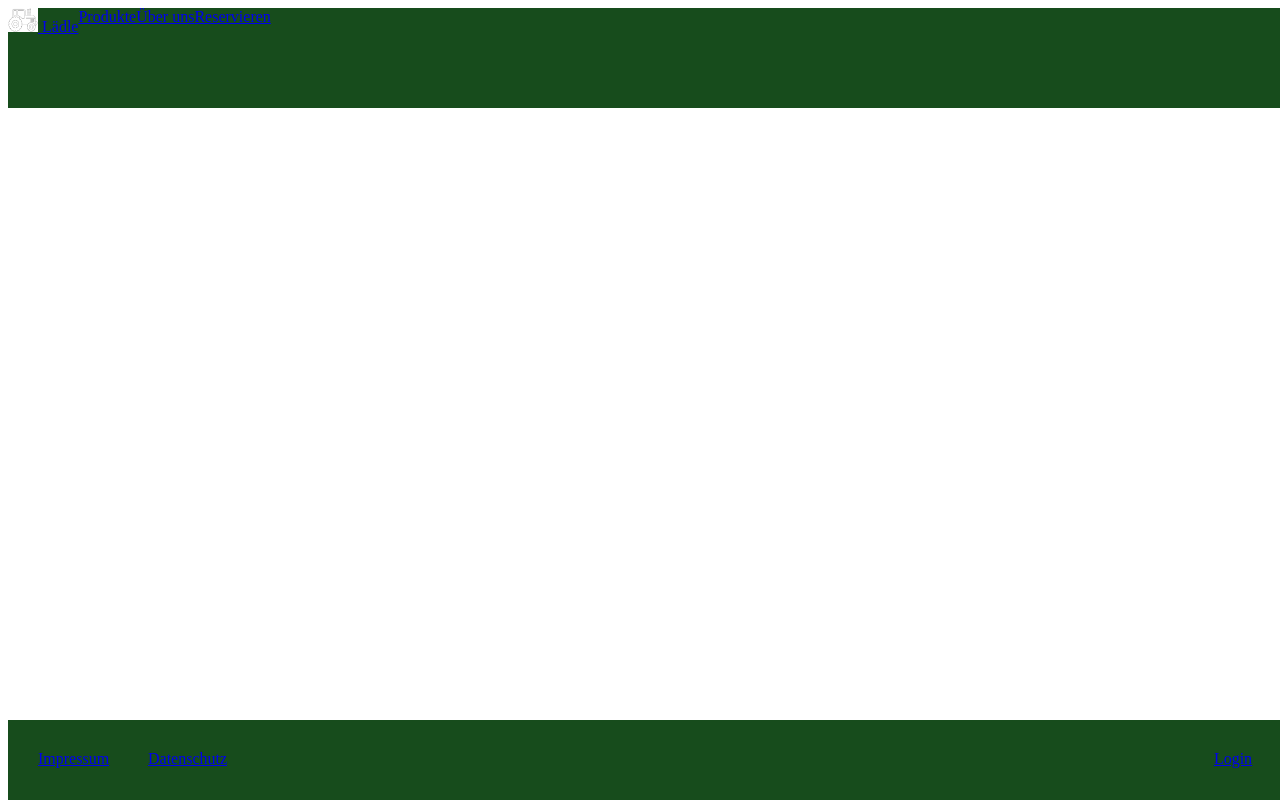
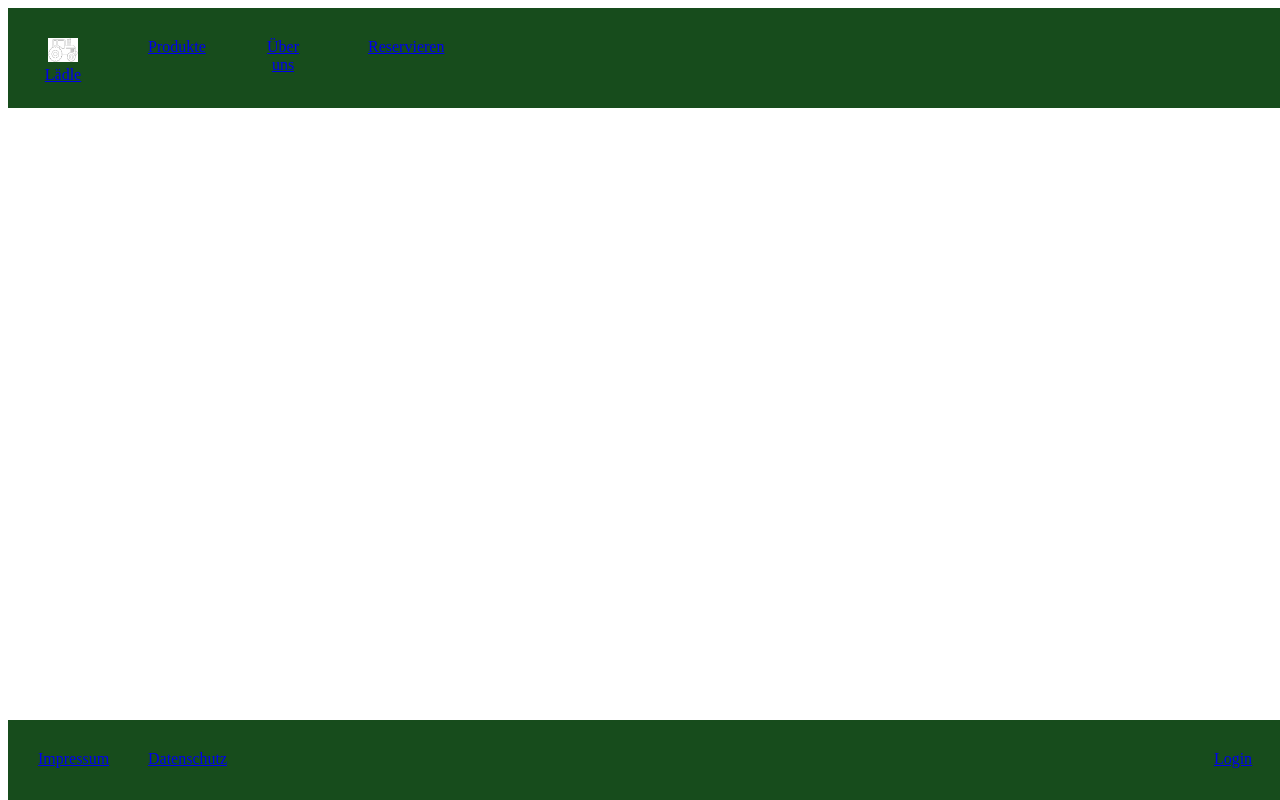
Before and after one commit to Logggee/Web2Praktikum, a plain HTML site: page HTML/productEdeting.html in a window 1280 px wide. Drawn offline with Linux system fonts and the light colour scheme.

Commit message:
Nav Divs width and Hight

```diff
--- a/CSS/NavbarrAndFooter.css
+++ b/CSS/NavbarrAndFooter.css
@@ -13,22 +13,34 @@ nav
 
 #NavLogoDiv
 {
-
+    padding: 30px;
+    text-align: center;
+    height: 20px;
+    width: 50px;
 }
 
 #NavProductDiv
 {
-
+    padding: 30px;
+    text-align: center;
+    height: 20px;
+    width: 50px;
 }
 
 #NavInfoDiv
 {
-
+    padding: 30px;
+    text-align: center;
+    height: 20px;
+    width: 50px;
 }
 
 #NavReservationDiv
 {
-
+    padding: 30px;
+    text-align: center;
+    height: 20px;
+    width: 50px;
 }
 
 #NavLogoContent
```
